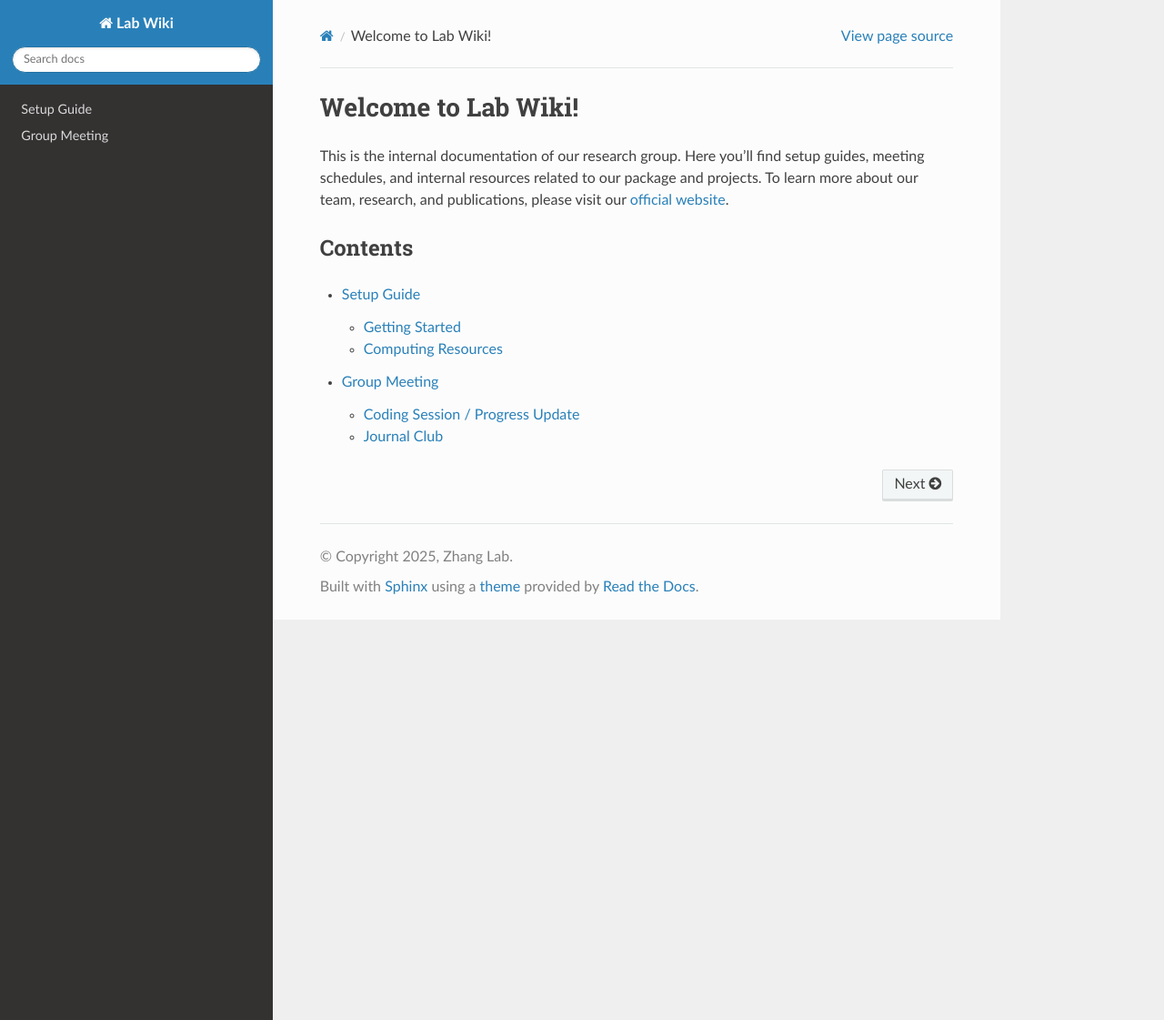
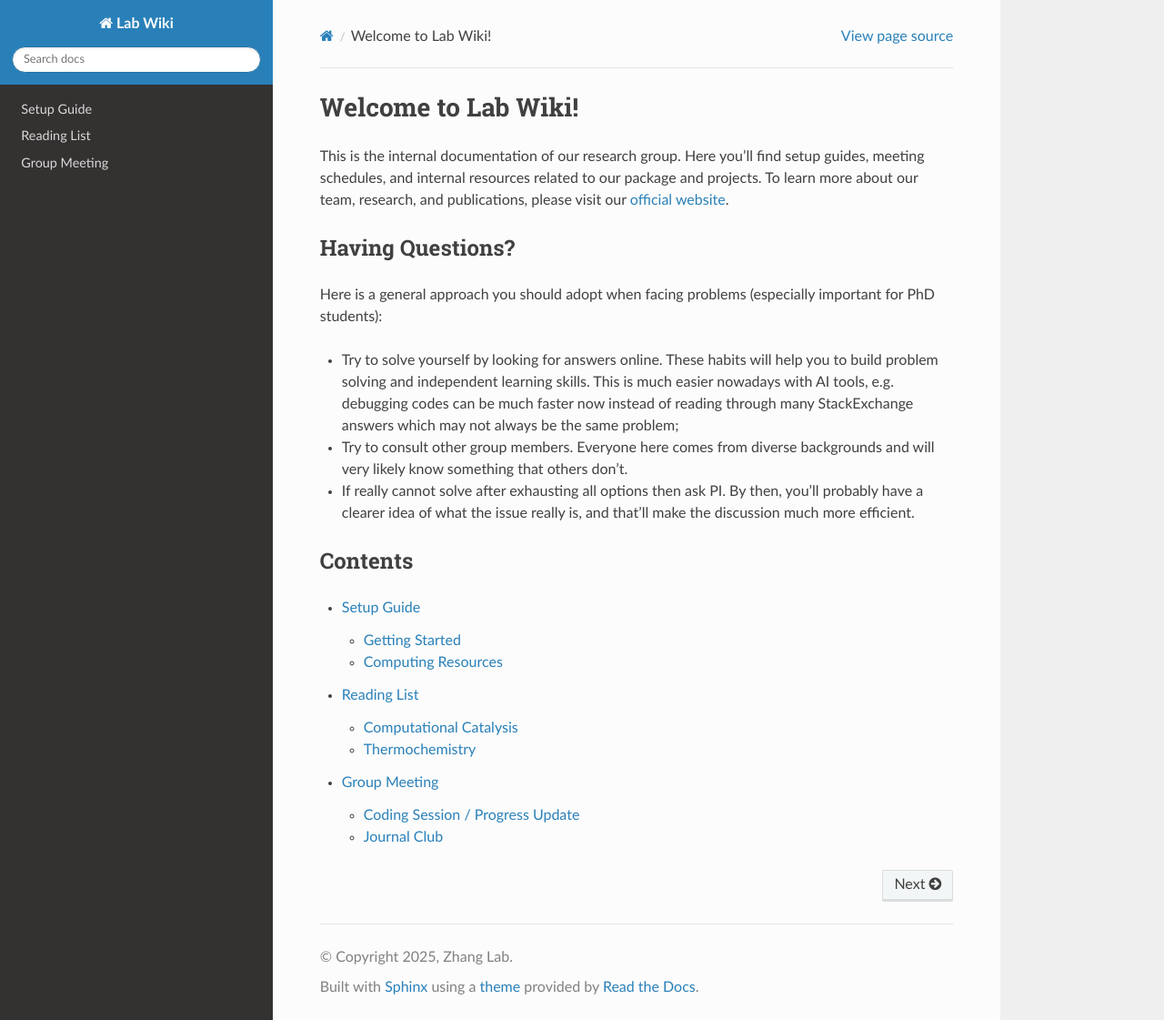
Before and after one commit to ZihanL1/Lab-Wiki, a Sphinx documentation site: the page built from docs/source/index.rst, in a window 1280 px wide and 1121 px high. Shown: the whole window at 91% size. Built offline with Sphinx 7.4.7 and the Read the Docs theme 3.1.0, drawn with Linux system fonts in a browser that asks for light colours.

Commit message:
added reading

```diff
--- a/docs/source/index.rst
+++ b/docs/source/index.rst
@@ -7,10 +7,23 @@ and internal resources related to our package and projects.
 To learn more about our team, research, and publications,
 please visit our `official website <https://xinglong-zhang.github.io/>`_.
 
+Having Questions?
+-----------------
+
+Here is a general approach you should adopt when facing problems (especially important for PhD students):
+
+- Try to solve yourself by looking for answers online. These habits will help you to build problem solving and independent learning skills.
+  This is much easier nowadays with AI tools, e.g. debugging codes can be much faster now instead of reading through many StackExchange answers which may not always be the same problem;
+
+- Try to consult other group members. Everyone here comes from diverse backgrounds and will very likely know something that others don’t.
+
+- If really cannot solve after exhausting all options then ask PI. By then, you'll probably have a clearer idea of what the issue really is, and that’ll make the discussion much more efficient.
+
 Contents
 --------
 
 .. toctree::
 
    setup
+   reading
    meeting
```
Also changed, not shown: docs/source/reading.rst (added, +19 -0 lines).
